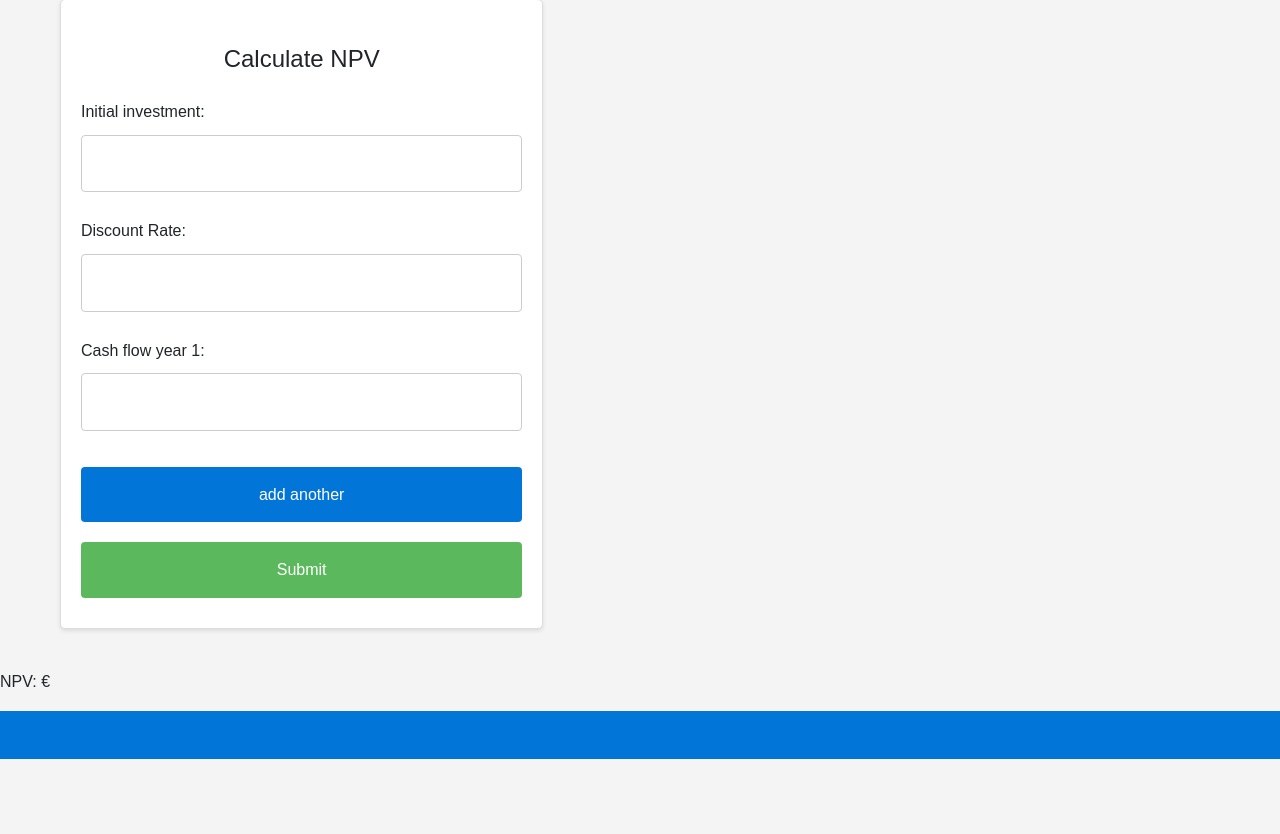
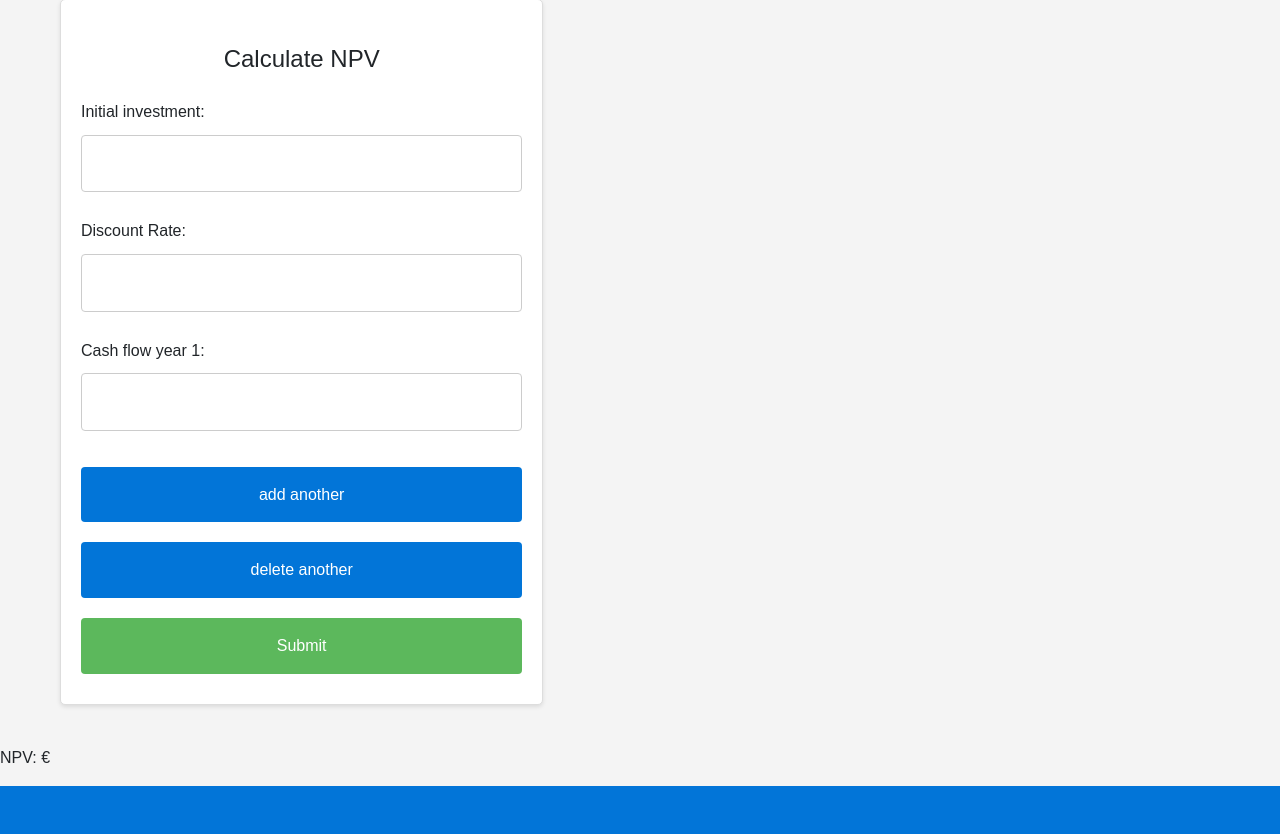
Before and after one commit to sean-meade/fund-frontier, a Django app: page / in a window 1280 px wide. Shown: the part 126-960 px from the top of the page. Before the commit the page ends 885 px from the top, so only its background shows below. Run offline with Django 5.2, Linux system fonts and the light colour scheme.

Commit message:
add button to delete years

```diff
--- a/fund_frontier/settings.py
+++ b/fund_frontier/settings.py
@@ -104,14 +104,12 @@ SITE_ID = 1
 HOSTED_SITE = bool(os.environ.get('HOSTED_SITE'))
 
 if HOSTED_SITE:
-    print("hosted database")
     # Database
     DATABASES = {
         'default': dj_database_url.parse(os.environ.get('DATABASE_URL'))
     }
 
 else:
-    print("file")
     DATABASES = {
         'default': {
             'ENGINE': 'django.db.backends.sqlite3',
--- a/static/css/style.css
+++ b/static/css/style.css
@@ -83,7 +83,7 @@ input[type=number], button, input[type=submit] {
     box-sizing: border-box; /* Include padding in width */
 }
 
-button#add-another, input[type=submit] {
+button.year, input[type=submit] {
     background-color: #0275d8; /* Bootstrap primary color */
     color: white;
     border: none;
@@ -96,7 +96,7 @@ input[type=submit] {
     background-color: #5cb85c; /* Bootstrap success color */
 }
 
-input[type=submit]:hover, button#add-another:hover {
+input[type=submit]:hover, button.yearr:hover {
     background-color: #025aa5; /* Darken the button color on hover */
 }
 
--- a/templates/base.html
+++ b/templates/base.html
@@ -87,6 +87,17 @@
             // increment form count so our view knows to populate
             // that many fields for validation
         })
+
+        $("#delete-another").click(function() {
+
+            $('#forms input:last').remove();
+            form_count --;
+            // build element and append it to our forms container
+
+            $("[name=cash_flow_year_count]").val(form_count);
+            // increment form count so our view knows to populate
+            // that many fields for validation
+        })
 </script>
     {% endblock %}
 </body>
--- a/templates/npv/calculate-npv.html
+++ b/templates/npv/calculate-npv.html
@@ -15,7 +15,8 @@
                 <div id="forms">
                     {{ form.as_p }}
                 </div>
-                <button type="button" id="add-another">add another</button>
+                <button class="year" type="button" id="add-another">add another</button>
+                <button class="year" type="button" id="delete-another">delete another</button>
                 <input type="submit" value="Submit">
             </form>
         </div>
```
